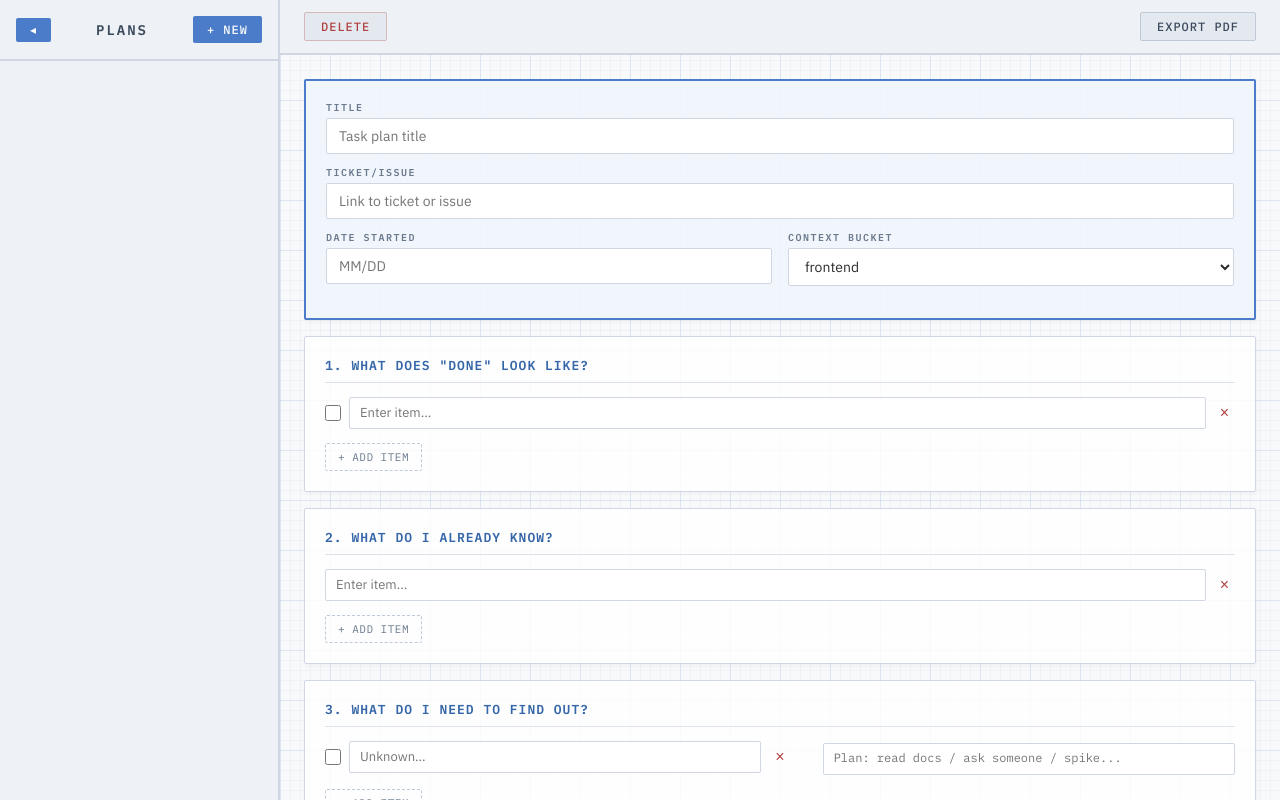
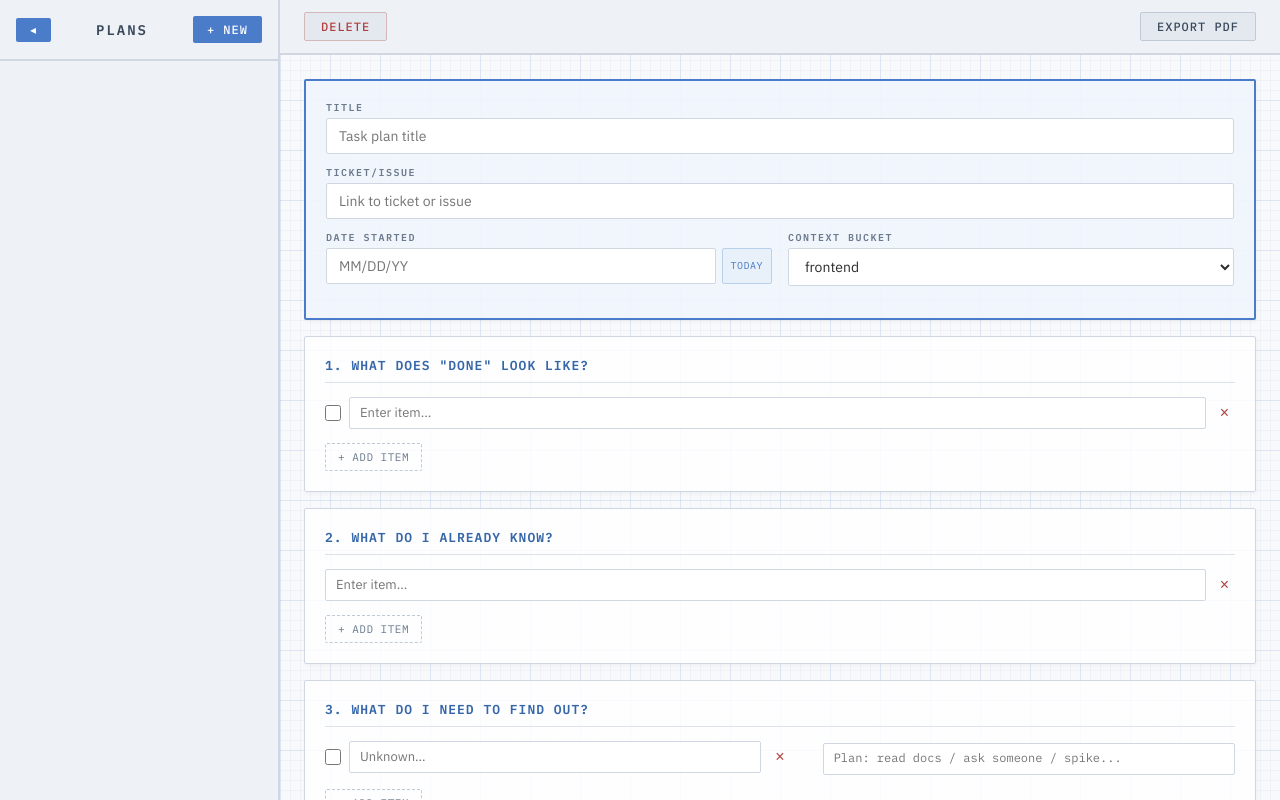
Before and after one commit to jmeegan2/planning, a website: page index.html in a window 1280 px wide. Drawn offline with Linux system fonts and the light colour scheme.

Commit message:
Add today button to date started and add year to date format
Co-Authored-By: Claude Opus 4.6 (1M context) <noreply@anthropic.com>

```diff
--- a/app.ts
+++ b/app.ts
@@ -206,7 +206,7 @@ function addDecisionRow(date = "", decision = "", reasoning = ""): void {
   const tbody = document.getElementById("decision-rows") as HTMLTableSectionElement;
   const tr = document.createElement("tr");
   tr.innerHTML = `
-    <td class="date-cell"><textarea class="decision-date" placeholder="MM/DD">${escapeHtml(date)}</textarea><button type="button" class="btn-today" title="Today">today</button></td>
+    <td class="date-cell"><textarea class="decision-date" placeholder="MM/DD/YY">${escapeHtml(date)}</textarea><button type="button" class="btn-today" title="Today">today</button></td>
     <td><textarea class="decision-text" placeholder="Decision">${escapeHtml(decision)}</textarea></td>
     <td><textarea class="decision-text" placeholder="Reasoning">${escapeHtml(reasoning)}</textarea></td>
     <td><button type="button" class="btn-remove" title="Remove">&times;</button></td>
@@ -215,7 +215,7 @@ function addDecisionRow(date = "", decision = "", reasoning = ""): void {
   const dateTA = tr.querySelector(".decision-date") as HTMLTextAreaElement;
   tr.querySelector(".btn-today")!.addEventListener("click", () => {
     const now = new Date();
-    dateTA.value = String(now.getMonth() + 1).padStart(2, "0") + "/" + String(now.getDate()).padStart(2, "0");
+    dateTA.value = String(now.getMonth() + 1).padStart(2, "0") + "/" + String(now.getDate()).padStart(2, "0") + "/" + String(now.getFullYear()).slice(2);
     autoResize(dateTA);
     scheduleAutoSave();
   });
@@ -586,6 +586,14 @@ document.getElementById("btn-add-decision")!.addEventListener("click", () => {
   addDecisionRow();
 });
 
+// Date Started today button
+document.getElementById("btn-today-started")!.addEventListener("click", () => {
+  const now = new Date();
+  const input = document.getElementById("date-started") as HTMLInputElement;
+  input.value = String(now.getMonth() + 1).padStart(2, "0") + "/" + String(now.getDate()).padStart(2, "0") + "/" + String(now.getFullYear()).slice(2);
+  scheduleAutoSave();
+});
+
 // Make wrap-up textareas auto-resizing
 makeAutoResizing(document.getElementById("actual-time") as HTMLTextAreaElement);
 makeAutoResizing(document.getElementById("surprised") as HTMLTextAreaElement);
--- a/index.html
+++ b/index.html
@@ -42,7 +42,10 @@
           <div class="form-row-inline">
             <div class="form-row">
               <label for="date-started">Date Started</label>
-              <input type="text" id="date-started" placeholder="MM/DD">
+              <div class="date-cell">
+                <input type="text" id="date-started" placeholder="MM/DD/YY">
+                <button type="button" class="btn-today" id="btn-today-started" title="Today">today</button>
+              </div>
             </div>
             <div class="form-row">
               <label for="context-bucket">Context Bucket</label>
--- a/styles.css
+++ b/styles.css
@@ -590,7 +590,8 @@ body {
   gap: 6px;
 }
 
-.date-cell .decision-date {
+.date-cell .decision-date,
+.date-cell input {
   flex: 1;
 }
 
```
Also changed, not shown: dist/app.js.
